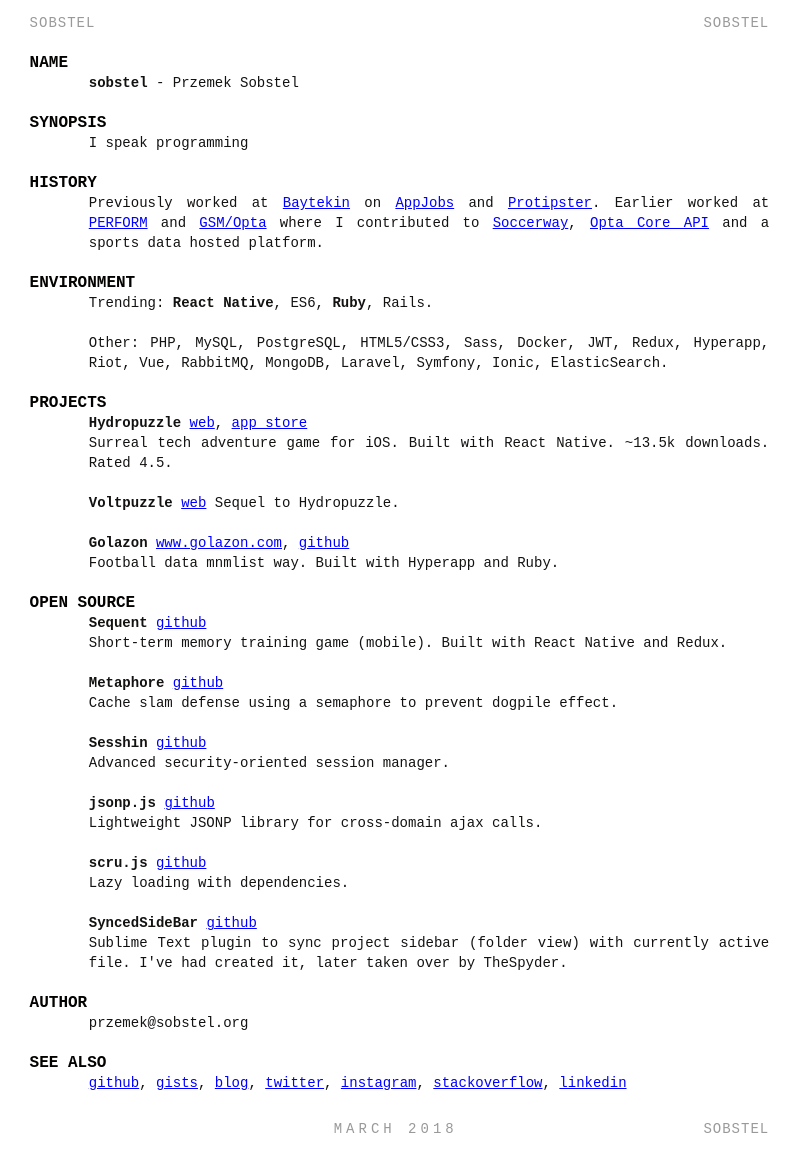
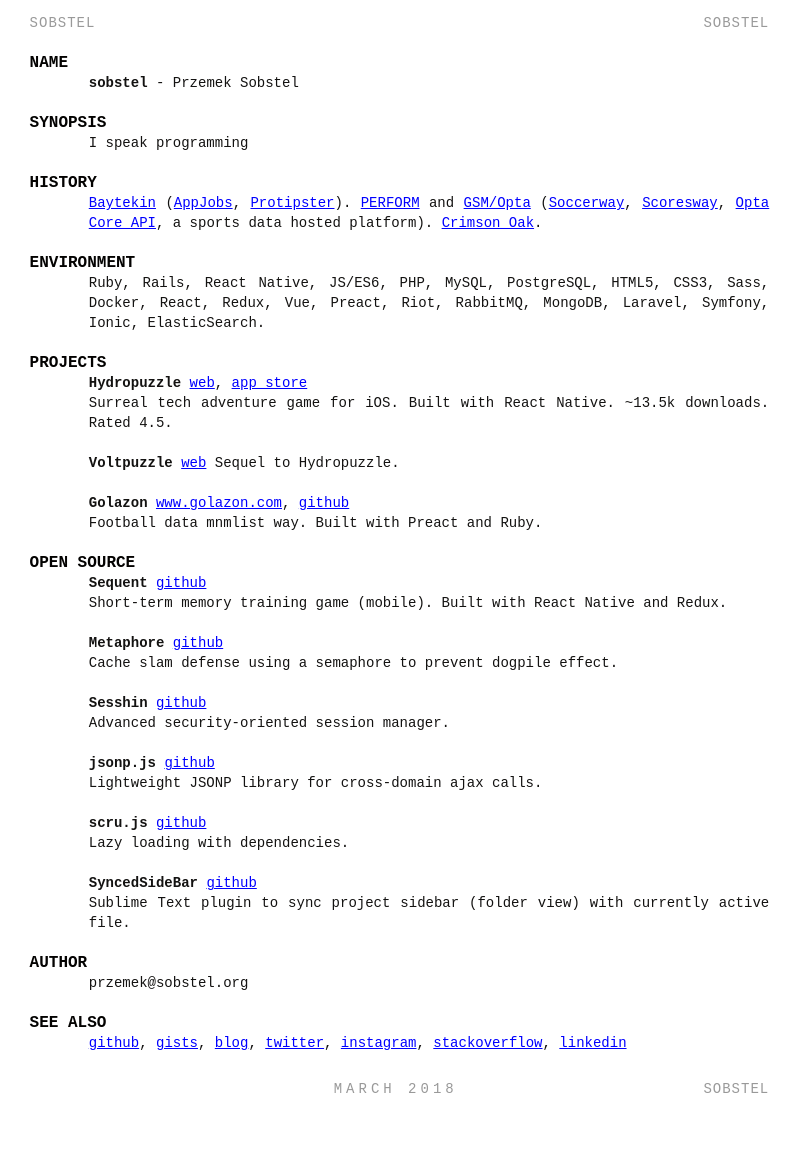
Before and after one commit to sobstel/sobstel.github.com, a Jekyll site: the page index.html, which Jekyll copies as it is, in a window 1280 px wide. Shown: the whole page, without its empty margins (0-803 px from the left). Built offline with Jekyll 4.4.1, drawn with Linux system fonts in a browser that asks for light colours; after the commit the page ends 1119 px from its top, so only the background shows below that.

```diff
--- a/index.html
+++ b/index.html
@@ -89,18 +89,20 @@
 
 <h2 id="HISTORY">HISTORY</h2>
 
-<p>Previously worked at <a href="http://baytekin.media/">Baytekin</a> on <a href="https://www.appjobs.com/">AppJobs</a>
-and <a href="https://www.protipster.com/">Protipster</a>. Earlier worked at <a href="http://www.performgroup.com/">PERFORM</a>
-and <a href="http://optasports.com/">GSM/Opta</a> where I contributed to <a href="http://www.soccerway.com/">Soccerway</a>,
-<a href="http://client.core.optasports.com/">Opta Core API</a> and a sports data hosted platform.</p>
+<!-- [Fram Venture][framventure] ([Nabobil][nabobil). -->
+
+
+<p><a href="http://baytekin.media/">Baytekin</a> (<a href="https://www.appjobs.com/">AppJobs</a>, <a href="https://www.protipster.com/">Protipster</a>).
+<a href="http://www.performgroup.com/">PERFORM</a> and <a href="http://optasports.com/">GSM/Opta</a> (<a href="http://www.soccerway.com/">Soccerway</a>, <a href="http://www.scoresway.com/">Scoresway</a>,
+<a href="http://client.core.optasports.com/">Opta Core API</a>, a sports data hosted platform).
+<a href="http://www.grupaoak.pl/">Crimson Oak</a>.</p>
 
 <h2 id="ENVIRONMENT">ENVIRONMENT</h2>
 
-<p>Trending: <strong>React Native</strong>, ES6, <strong>Ruby</strong>, Rails.</p>
-
-<p>Other: PHP, MySQL, PostgreSQL, HTML5/CSS3, Sass, Docker, JWT,
-Redux, Hyperapp, Riot, Vue, RabbitMQ, MongoDB, Laravel, Symfony,
-Ionic, ElasticSearch.</p>
+<p>Ruby, Rails, React Native, JS/ES6,
+PHP, MySQL, PostgreSQL, HTML5, CSS3, Sass, Docker,
+React, Redux, Vue, Preact, Riot, RabbitMQ, MongoDB,
+Laravel, Symfony, Ionic, ElasticSearch.</p>
 
 <h2 id="PROJECTS">PROJECTS</h2>
 
@@ -111,7 +113,7 @@ Surreal tech adventure game for iOS. Built with React Native. ~13.5k downloads.
 Sequel to Hydropuzzle.</p>
 
 <p><strong>Golazon</strong> <a href="http://www.golazon.com/" title="Golazon">www.golazon.com</a>, <a href="https://github.com/sobstel/golazon" title="Golazon">github</a><br />
-Football data mnmlist way. Built with Hyperapp and Ruby.</p>
+Football data mnmlist way. Built with Preact and Ruby.</p>
 
 <h2 id="OPEN-SOURCE">OPEN SOURCE</h2>
 
@@ -131,8 +133,7 @@ Lightweight JSONP library for cross-domain ajax calls.</p>
 Lazy loading with dependencies.</p>
 
 <p><strong>SyncedSideBar</strong> <a href="https://github.com/TheSpyder/SyncedSideBar" title="SyncedSideBar">github</a><br />
-Sublime Text plugin to sync project sidebar (folder view) with currently active file.
-I've had created it, later taken over by TheSpyder.</p>
+Sublime Text plugin to sync project sidebar (folder view) with currently active file.</p>
 
 <h2 id="AUTHOR">AUTHOR</h2>
 
--- a/index.txt
+++ b/index.txt
@@ -22,3 +22,6 @@ gsm            http://optasports.com/
 gsm-api        http://client.core.optasports.com/
 perform        http://www.performgroup.com/
 soccerway      http://www.soccerway.com/
+scoresway      http://www.scoresway.com/
+
+oak            http://www.grupaoak.pl/
```
Also changed, not shown: _data/forks.yml (+0 -13 lines), _data/other_repos.yml (+6 -6 lines), usage/index.html (+19 -16 lines), README.md, 2 other files.
